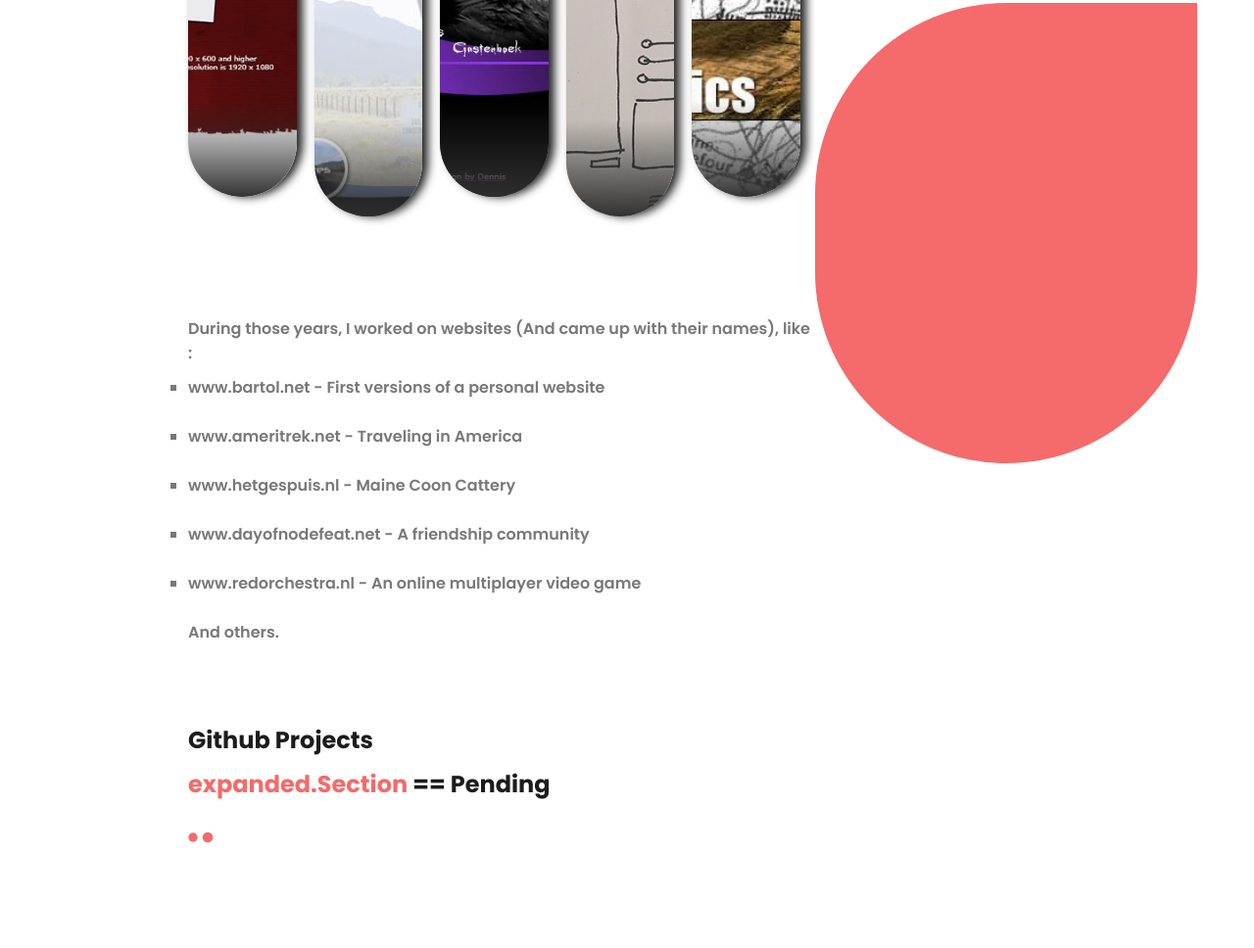
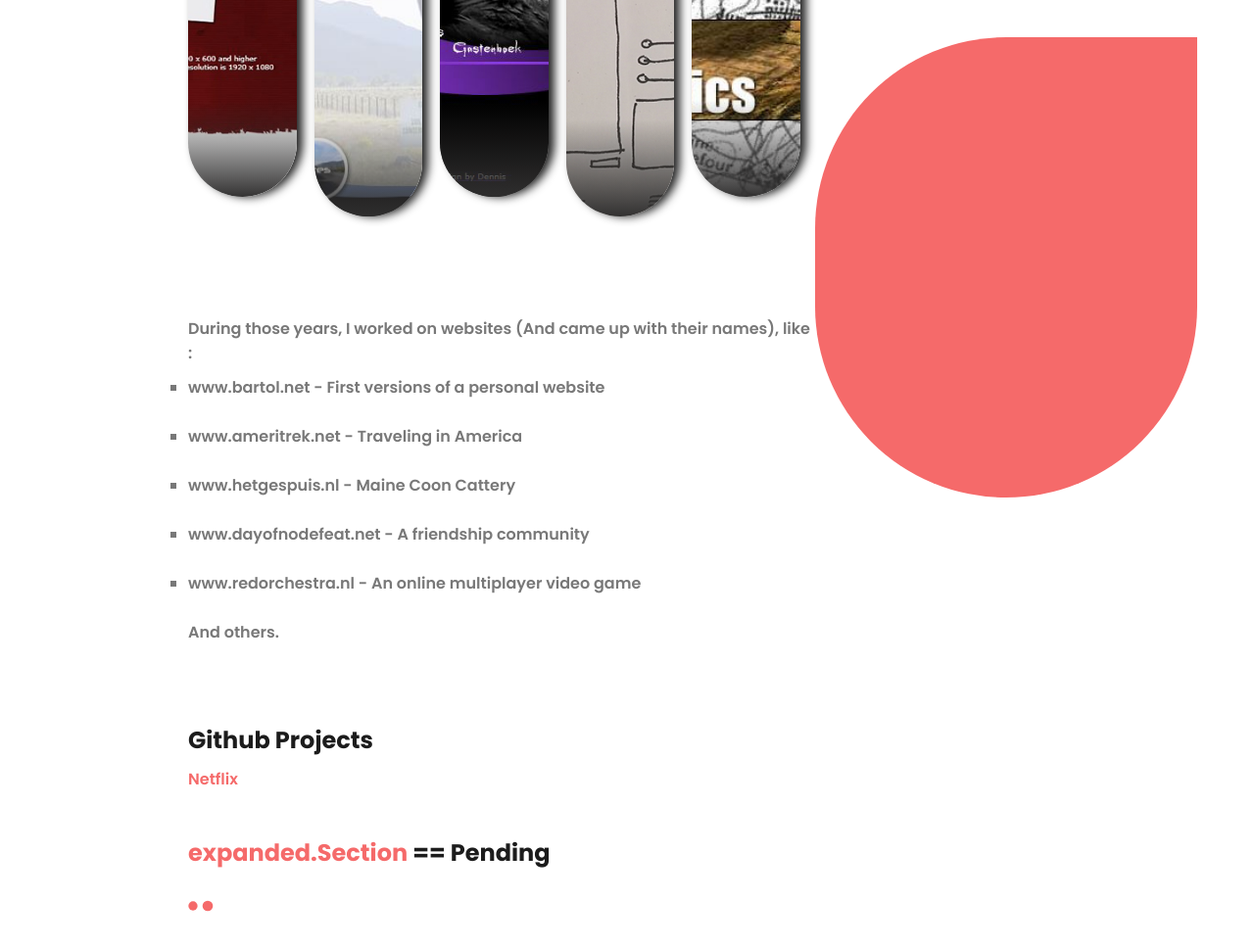
Before and after one commit to dennisbartol/Dev-Home, a plain HTML site: page portfolio.html in a window 1280 px wide. Shown: the part 524-1492 px from the top of the page at 98% size. Before the commit the page ends 1424 px from the top, so only its background shows below. Drawn offline with nearby package versions, Linux system fonts and the light colour scheme.

Commit message:
Update portfolio.html

```diff
--- a/portfolio.html
+++ b/portfolio.html
@@ -90,7 +90,7 @@
 
 	 <p>
 	    <h2><span></span>Github Projects</h2>
-	     <a target="_blank" style="color:#f56a6a;" href="https://dennisbartol.github.io/N-Flix-Landing-Page/>Netflix</a>
+	     <a target="_blank" style="color:#f56a6a;" href="https://dennisbartol.github.io/N-Flix-Landing-Page/">Netflix</a>
 	    </p>
 	    &nbsp;</br>
 	</p>
```
